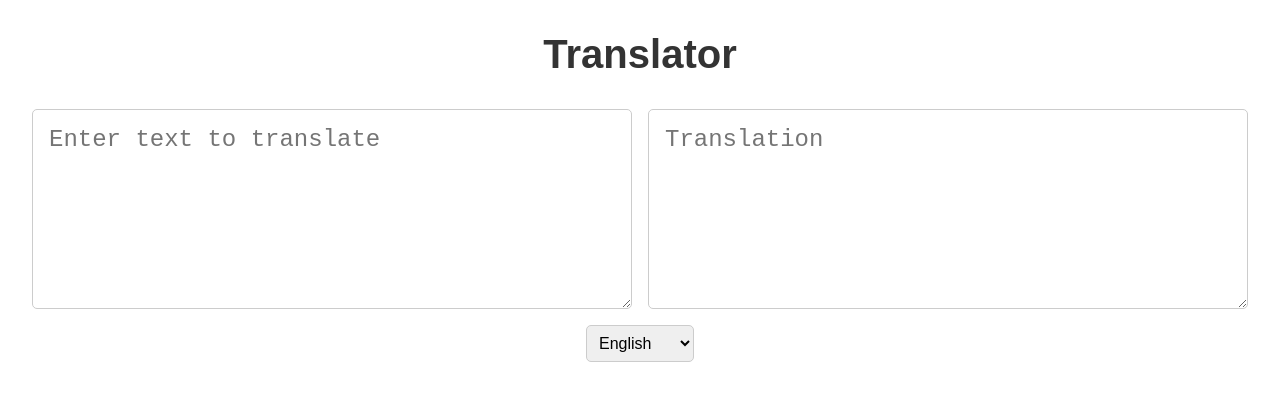
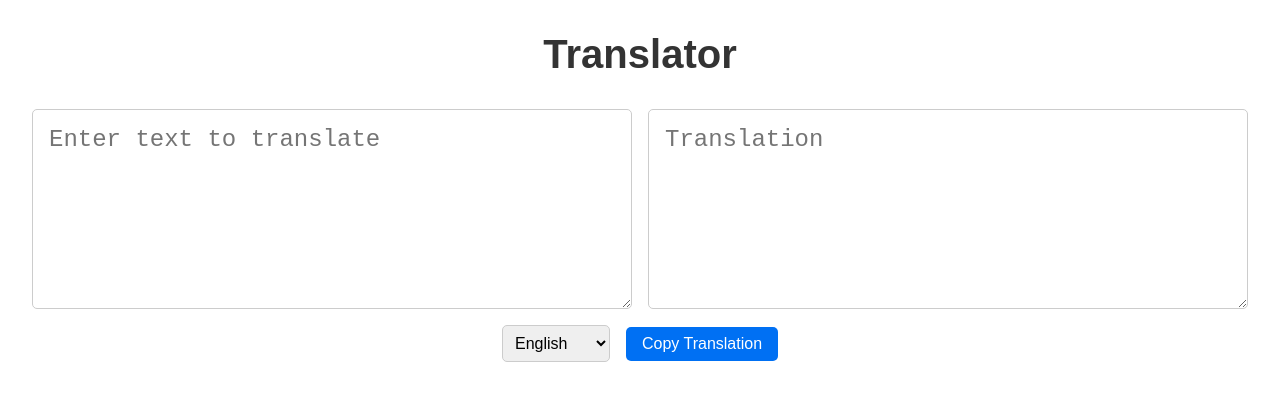
Before and after one commit to ksukemiura/translator, a Next.js app: page / in a window 1280 px wide. Shown: the top 400 px of the page. Built offline with nearby package versions, Linux system fonts and the light colour scheme.

Commit message:
Add copy to clipboard button

```diff
--- a/app/page.tsx
+++ b/app/page.tsx
@@ -12,6 +12,11 @@ export default function Home() {
   const [text, setText] = useState("");
   const [targetLanguage, setTargetLanguage] = useState(languages[0]);
   const [translation, setTranslation] = useState("");
+  const copyTranslation = useCallback(() => {
+    if (translation) {
+      navigator.clipboard.writeText(translation);
+    }
+  }, [translation]);
   const debounceDelay = 300; // milliseconds
 
   const translate = useCallback(async () => {
@@ -73,6 +78,13 @@ export default function Home() {
             </option>
           ))}
         </select>
+        <button
+          className={styles.button}
+          onClick={copyTranslation}
+          disabled={!translation}
+        >
+          Copy Translation
+        </button>
       </div>
     </main>
   );
```
